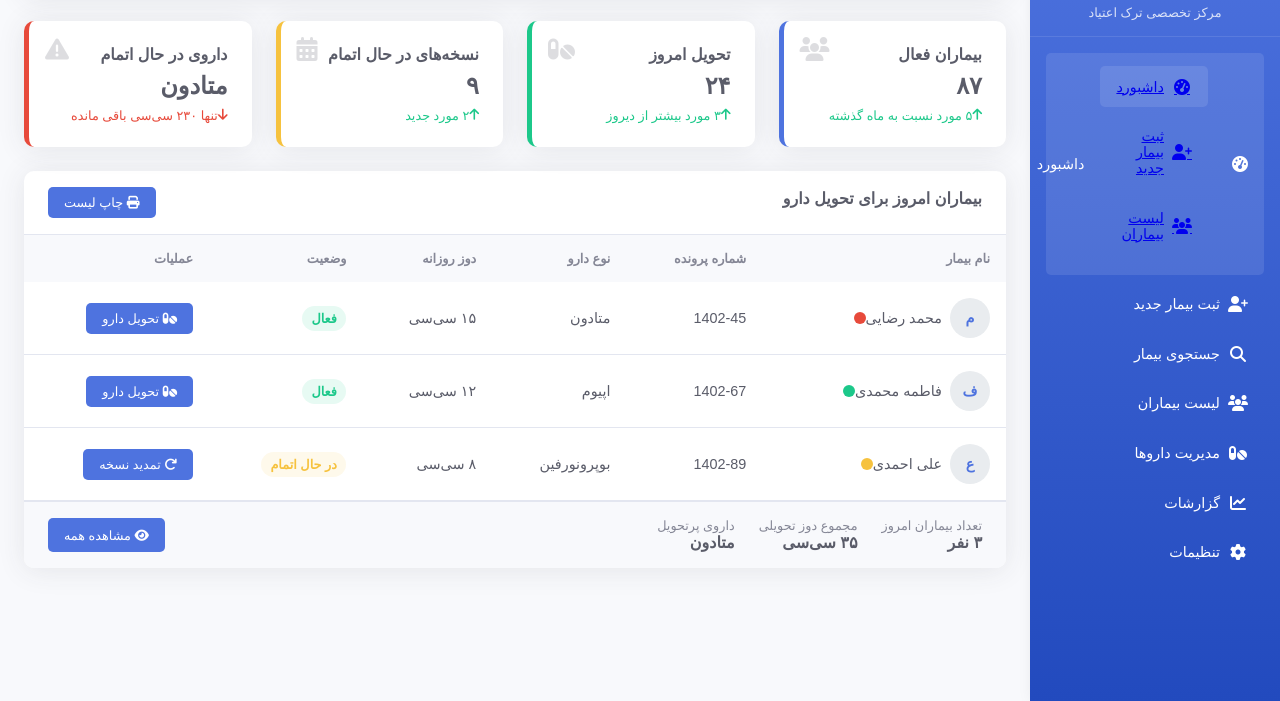
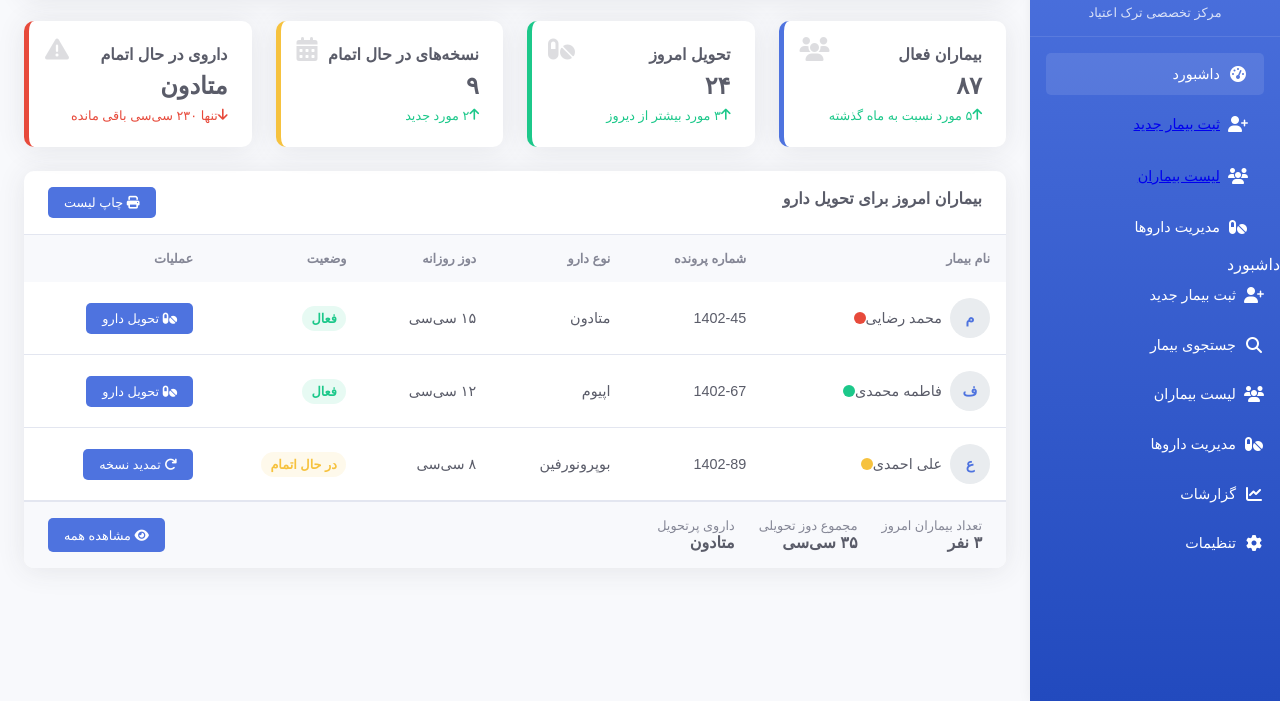
Before and after one commit to aliesb/BAbakan-Clinic, a plain HTML site: page dashboard.html in a window 1280 px wide. Shown: the part 99-800 px from the top of the page. Drawn offline with Linux system fonts and the light colour scheme; a web font is replaced by a local one.

Commit message:
Update dashboard.html

```diff
--- a/dashboard.html
+++ b/dashboard.html
@@ -398,31 +398,24 @@
             <div class="clinic-slogan">مرکز تخصصی ترک اعتیاد</div>
         </div>
 
-        <ul class="sidebar-menu">
-            <li class="menu-item active">
-                <i class="fas fa-tachometer-alt"></i>
-
 <ul class="sidebar-menu">
-    <li>
-        <a href="dashboard.html" class="menu-item active">
+        <li class="menu-item active">
             <i class="fas fa-tachometer-alt"></i>
             <span>داشبورد</span>
-        </a>
-    </li>
-    <li>
-        <a href="add-patient.html" class="menu-item">
+        </li>
+        <li class="menu-item">
             <i class="fas fa-user-plus"></i>
-            <span>ثبت بیمار جدید</span>
-        </a>
-    </li>
-    <li>
-        <a href="patient-list.html" class="menu-item">
+            <a href="add-patient.html"><span>ثبت بیمار جدید</span></a>
+        </li>
+        <li class="menu-item">
             <i class="fas fa-users"></i>
-            <span>لیست بیماران</span>
-        </a>
-    </li>
-    <!-- سایر آیتم‌های منو -->
-</ul>
+            <a href="patient.html"><span>لیست بیماران</span></a>
+        </li>
+        <li class="menu-item">
+            <i class="fas fa-pills"></i>
+            <span>مدیریت داروها</span>
+        </li>
+    </ul>
 
                 <span>داشبورد</span>
             </li>
```
